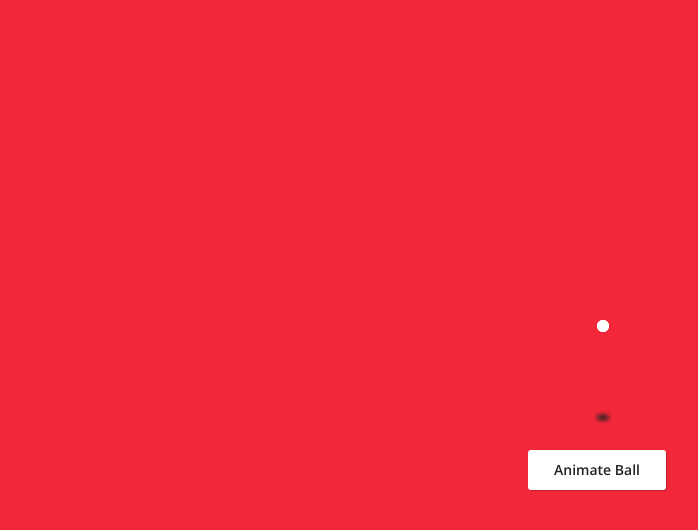
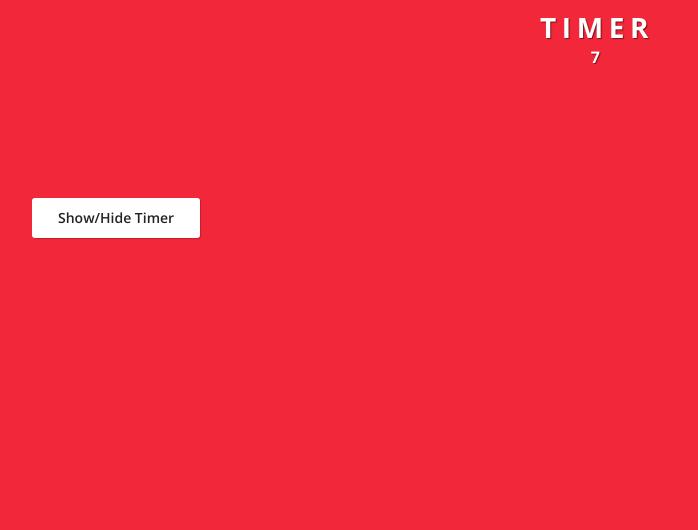
Before and after one commit to daniel-silva-dxp/new-couse-react, a React app: page / in a window 1280 px wide. Shown: the whole page, without its empty margins (43-741 px from the left). Built offline with nearby package versions, Linux system fonts and the light colour scheme.

Commit message:
feat: entendendo o lifecycle de montagem e desmontagem de objetos

```diff
--- a/src/App/index.js
+++ b/src/App/index.js
@@ -1,35 +1,34 @@
 import React, { Component } from 'react';
-import Item from '../Components/Item';
+import Timer from '../Components/Timer';
 import NewButton from '../Components/NewButton';
 
 import './style.css';
 
 class App extends Component {
 	constructor() {
+		console.log('constructor');
 		super();
 		this.state = {
-			btnContent: '',
-			btn: ''
+			showTimer: true
 		};
 	}
 
+	componentWillMount() {
+		console.log('componentWillMount');
+	}
+
+	componentDidMount() {
+		console.log('componentDidMount');
+	}
+
 	render() {
+		console.log('render');
 		return (
 			<div className="container">
-				<div className="content-wrap">
-					<Item classContent={this.state.classContent} classBtn={this.state.btn} />
-					<div className="align-items">
-						<NewButton
-							handleClick={() =>
-								this.setState({
-									btnContent: 'circle-content-animate',
-									btn: 'circle-animate'
-								})}
-						>
-							Animate Ball
-						</NewButton>
-					</div>
-				</div>
+				{this.state.showTimer && <Timer />}
+				<NewButton handleClick={() => this.setState({ showTimer: !this.state.showTimer })}>
+					Show/Hide Timer
+				</NewButton>
 			</div>
 		);
 	}
--- a/src/Components/Item/style.css
+++ b/src/Components/Item/style.css
@@ -57,11 +57,11 @@
 	animation: anim 2s linear infinite;
 }
 
-.circle-content:nth-child(2) .circle {
+.circle-content:nth-child(2) .circle-animate {
 	animation-delay: -.3s;
 }
 
-.circle-content:nth-child(3) .circle {
+.circle-content:nth-child(3) .circle-animate {
 	animation-delay: -.6s;
 }
 
--- /dev/null
+++ b/src/Components/Timer/index.js
@@ -0,0 +1,36 @@
+import React, { Component } from 'react';
+
+import './style.css';
+
+class Timer extends Component {
+	constructor() {
+		super();
+		this.state = {
+			timer: 0
+		};
+		this.timer;
+	}
+
+	componentDidMount() {
+		this.timer = setInterval(() => {
+			this.setState({
+				timer: this.state.timer + 1
+			});
+		}, 1000);
+	}
+
+	componentWillUnmount() {
+		clearInterval(this.timer);
+	}
+
+	render() {
+		return (
+			<div className="box">
+				<div className="title">TIMER</div>
+				<div className="display">{this.state.timer}</div>
+			</div>
+		);
+	}
+}
+
+export default Timer;
--- /dev/null
+++ b/src/Components/Timer/style.css
@@ -0,0 +1,25 @@
+@import url('https://fonts.googleapis.com/css2?family=Open+Sans:wght@300;400;600;700&display=swap');
+.box {
+	font-family: 'Open Sans', sans-serif;
+	display: flex;
+	align-items: center;
+	justify-content: center;
+	flex-direction: column;
+}
+
+.title,
+.display {
+	letter-spacing: .2em;
+	color: #fff;
+	font-weight: 900;
+	text-transform: uppercase;
+	text-shadow: 1px 1px 1px rgba(0, 0, 0, 0.5);
+}
+
+.title {
+	font-size: 28px;
+}
+
+.display {
+	font-size: 16px;
+}
```
